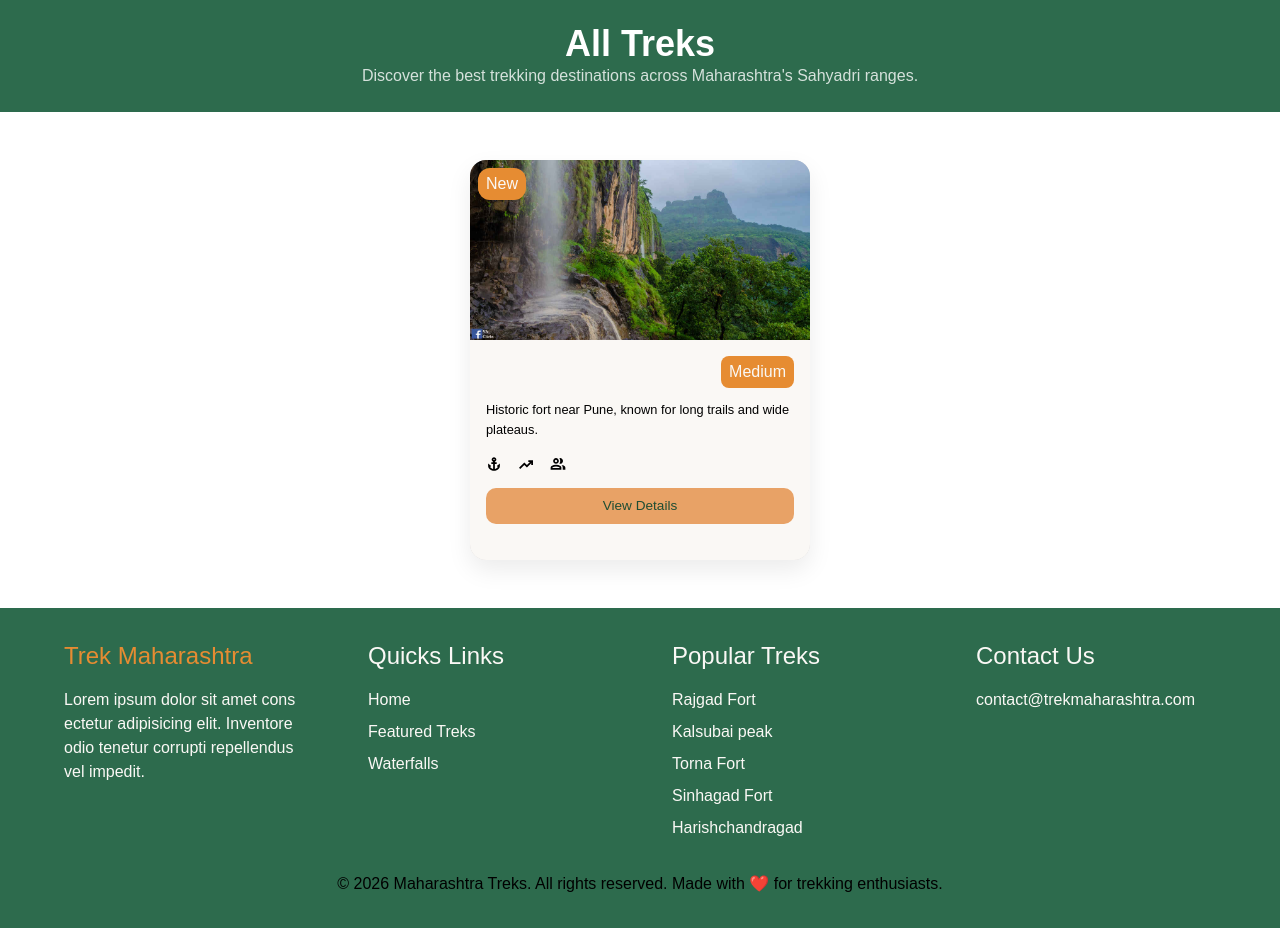
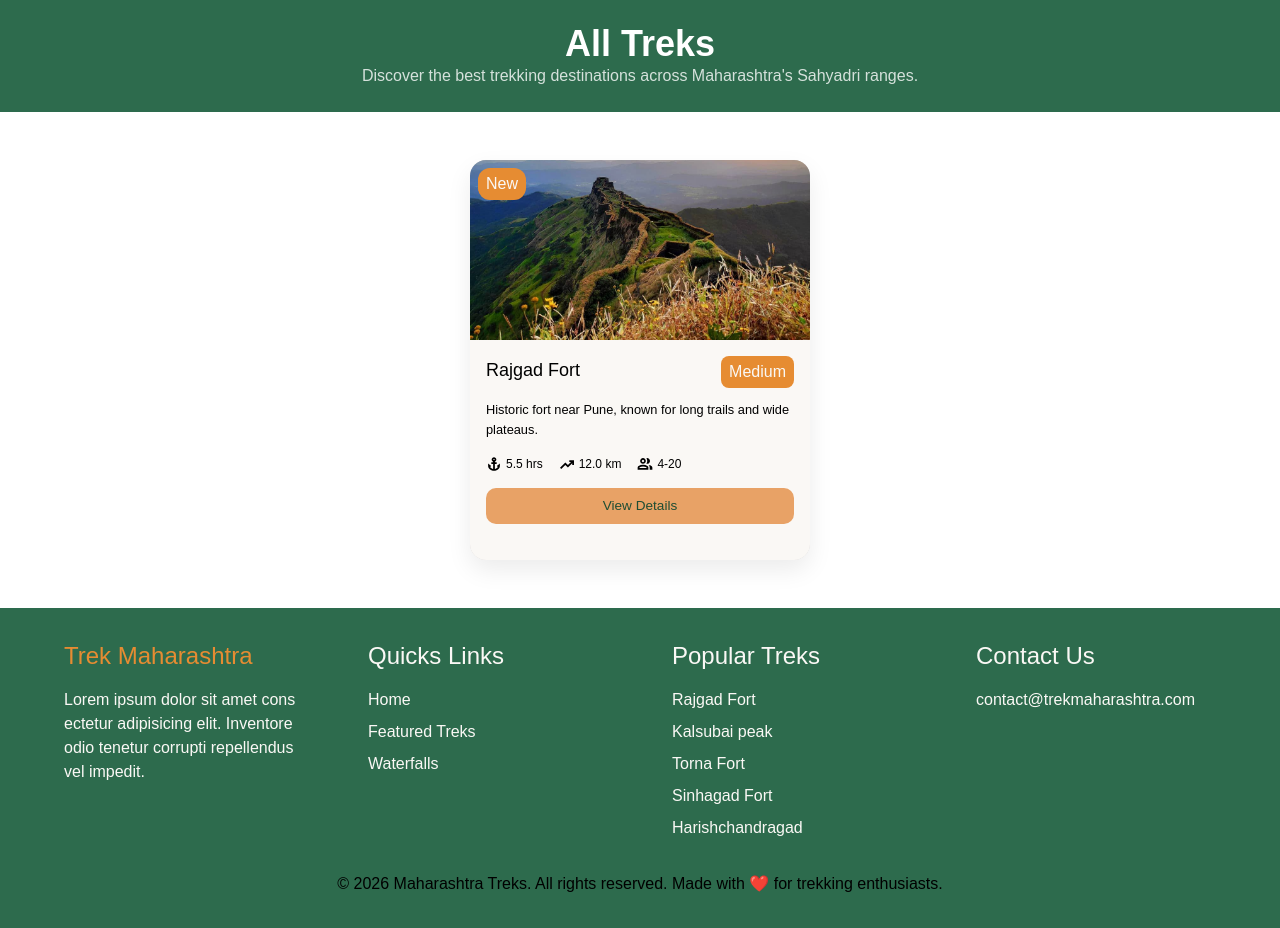
Before and after one commit to MayankPrajapat615/Trek_Maharastra, a Flask app: page /treks in a window 1280 px wide. Shown: the part 64-992 px from the top of the page. Run offline with Flask 3, Linux system fonts and the light colour scheme; some web fonts are replaced.

Commit message:
created database entries and updated treks.html

```diff
--- a/templates/treks.html
+++ b/templates/treks.html
@@ -14,27 +14,27 @@
 
             <div class="card h-[400px] rounded-2xl relative">
                 <div class="upper-half">
-                    <img class="h-[180px] w-full object-cover block object-bottom" src="/static/images/bhimshankar.jpg" alt="">
+                    <img class="h-[180px] w-full object-cover block object-bottom" src="{{ url_for('static', filename='images/' + trek.image) }}" alt="">
                     <span class="absolute top-2 left-2 py-1 px-2 text-background bg-secondary rounded-xl">New</span>
                 </div>
                 <div class="lower-half p-4 bg-background h-[220px]">
                     <div class="card-header flex align-middle justify-between mb-3 text-background">
-                        <h3 class="text-lg font-medium text-black">{{ trek.title }}</h3>
+                        <h3 class="text-lg font-medium text-black">{{ trek.name }}</h3>
                         <span class="bg-secondary py-1 px-2 rounded-lg font-medium">{{ trek.difficulty }}</span>
                     </div>
                     <p class="line-clamp-3 mb-3">{{ trek.description }}</p>
                     <div class="card-icons flex align-middle gap-4 text-xs font-medium">
                         <span class="flex align-middle gap-1">
                             <img class="h-4 w-4 align-middle" src="{{ url_for('static', filename='images/icons/anchor_18dp_000000_FILL0_wght500_GRAD200_opsz20.svg') }}" alt="">
-                            {{ trek.duration }}
+                            {{ trek.duration_hours }} hrs
                         </span>
                         <span class="flex align-middle gap-1">
                             <img class="h-4 w-4 align-middle" src="{{ url_for('static', filename='images/icons/trending_up_18dp_000000_FILL0_wght500_GRAD200_opsz20.svg') }}" alt="">
-                            {{ trek.distance }}
+                            {{ trek.distance_km }} km
                         </span>
                         <span class="flex align-middle gap-1">
                             <img class="h-4 w-4 align-middle" src="{{ url_for('static', filename='images/icons/group_18dp_000000_FILL0_wght500_GRAD200_opsz20.svg') }}" alt="">
-                            {{ trek.group_size }}
+                            {{ trek.group_size_min }}-{{ trek.group_size_max }}
                         </span>
                     </div>
                     <div class="view-all-btn mt-4 text-center">
```
Also changed, not shown: models/treks.py (+6 -2 lines), instance/locations.db (added), 1 other file.
